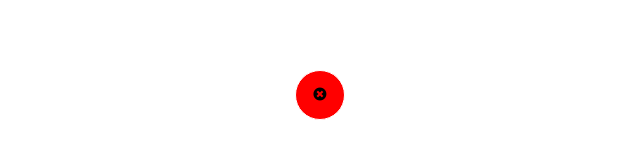
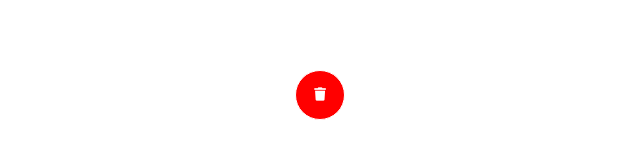
Before and after one commit to samdasil/to-do, a plain HTML site: page index.html in a window 1280 px wide. Shown: the part 221-380 px from the top of the page, 315-955 px from the left. Drawn offline with Linux system fonts and the light colour scheme.

Commit message:
refact:color icon delete items

```diff
--- a/index.html
+++ b/index.html
@@ -32,7 +32,7 @@
             <div class="options">
                 <div class="option-item">
                     <button id="erase" class="footer-button bg-red">
-                        <span><i class="fa fa-times-circle" aria-hidden="true"></i></span>
+                        <span><i class="fa fa-trash" aria-hidden="true"></i></span>
                     </button>
                     <!-- <p>Apagar tudo</p> -->
                 </div>
--- a/style.css
+++ b/style.css
@@ -192,4 +192,5 @@ body
 
 .bg-red{
     background-color: red;
+    color: #FFF;
 }
```
